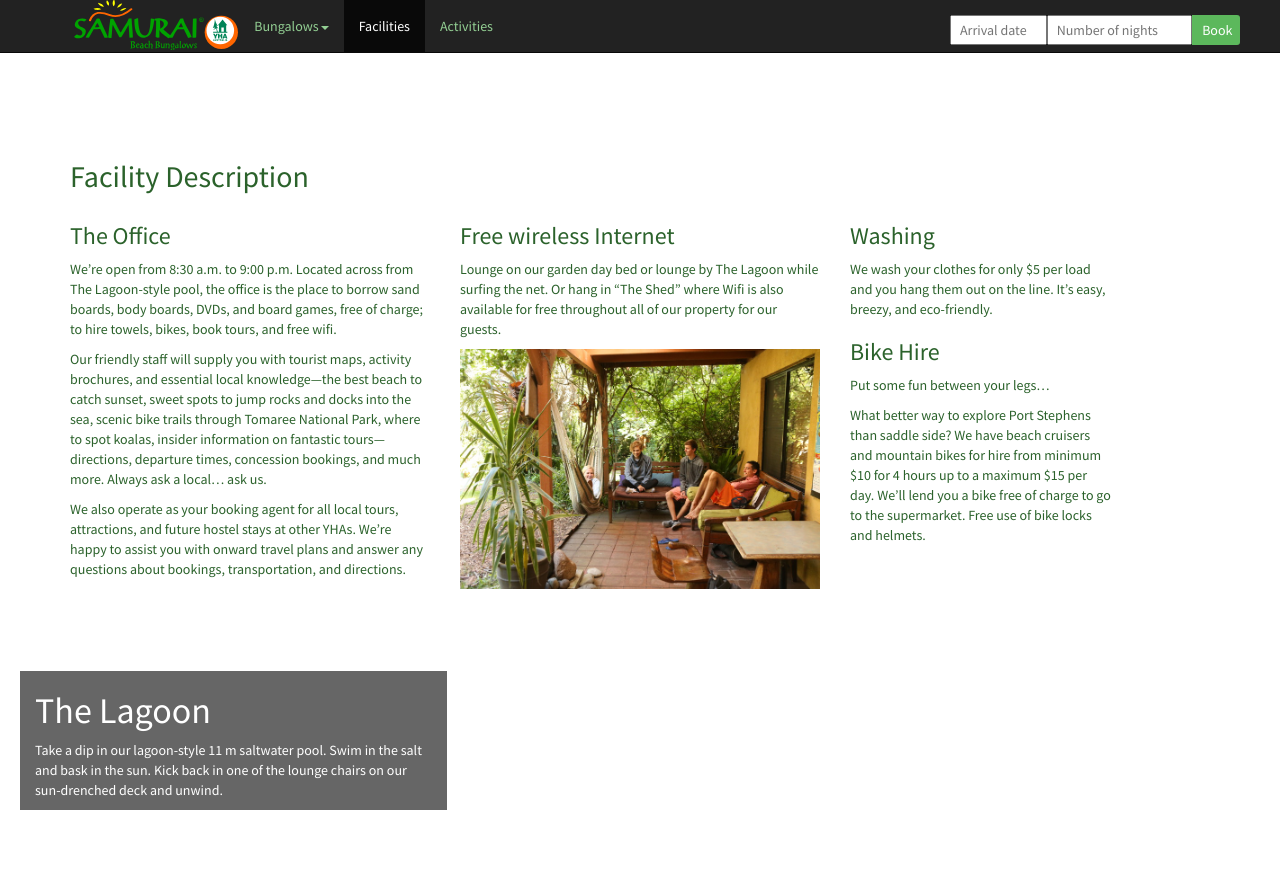
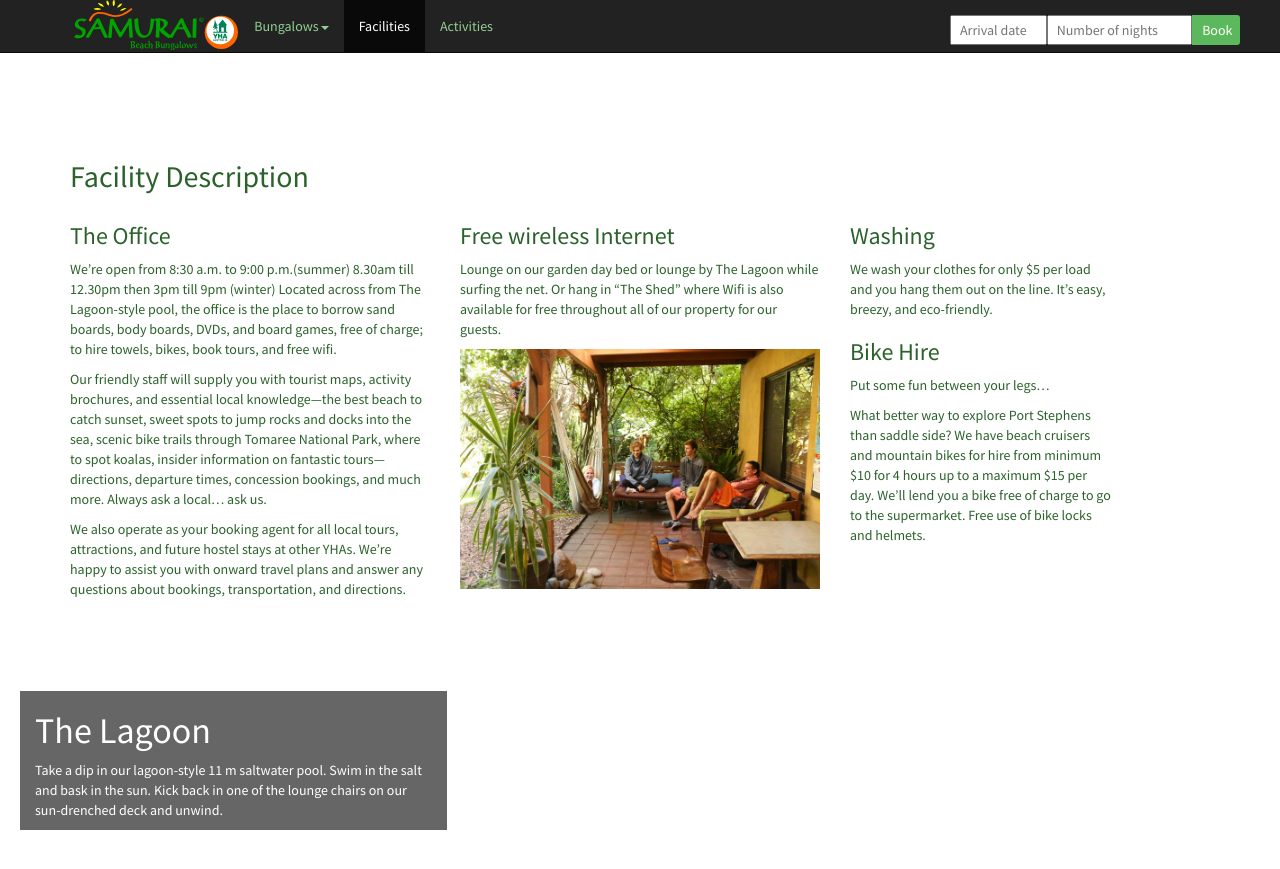
Before and after one commit to samuraibeach/samurai, a Jekyll site: the page built from facilities.html, in a window 1280 px wide and 900 px high, scrolled down 348 px. Shown: the top 869 px of the window. Built offline with Jekyll 4.4.1, drawn with Linux system fonts in a browser that asks for light colours.

Commit message:
Update from Forestry.io admin@samuraiportstephens.com.au updated facilities.html

```diff
--- a/facilities.html
+++ b/facilities.html
@@ -22,7 +22,7 @@ sections:
         <div class="col-md-4">
             <h3 id="the-office">The Office</h3>
 
-            <p>We’re open from 8:30 a.m. to 9:00 p.m. Located across from The Lagoon-style pool, the office is the place
+            <p>We’re open from 8:30 a.m. to 9:00 p.m.(summer) 8.30am till 12.30pm then 3pm till 9pm (winter) Located across from The Lagoon-style pool, the office is the place
                 to
                 borrow sand boards, body boards, DVDs, and board games, free of charge; to hire towels, bikes, book
                 tours,
```
